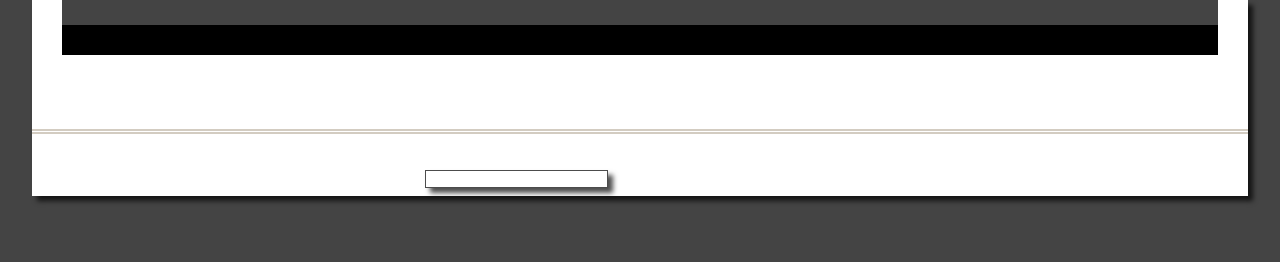
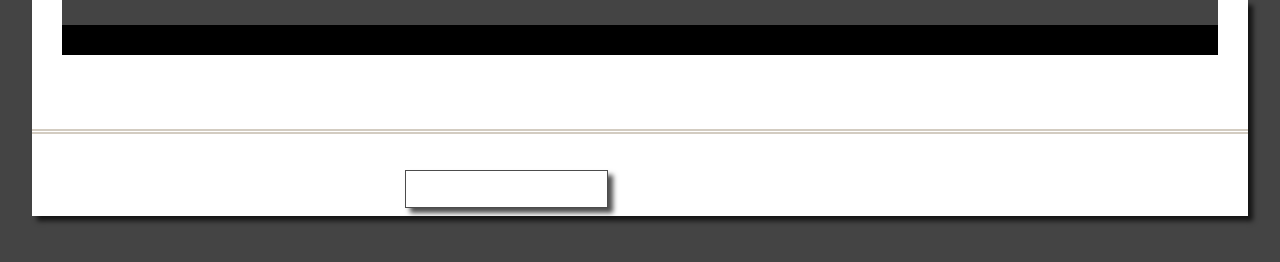
Before and after one commit to BernardTatin/AjBe-GlowingAjBeEngine, a plain HTML site: page index.html in a window 1280 px wide. Drawn offline with nearby package versions, Linux system fonts and the light colour scheme; files that its build step writes are made by us from their sources; files whose address does not match are found by name; a web font is replaced by a local one.

Commit message:
better css-update.sh running with dash, screen.less: light modification of the toc padding - not very useful

```diff
--- a/less/screen.less
+++ b/less/screen.less
@@ -274,7 +274,9 @@ a {
 @media not print {
     #toc {
         display: block;
-        padding: 8px;
+        // padding must be greater than margin
+        // for a better look when menu is cut
+        padding:18px;
         margin: 15px;
         word-break: break-all;
         letter-spacing: -1px;
```
Also changed, not shown: css/default-font.css, css/print.css, css/screen.css, 1 other file.
